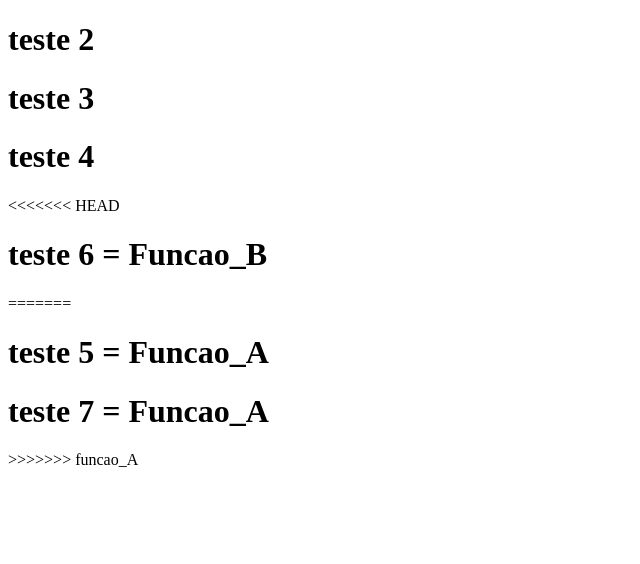
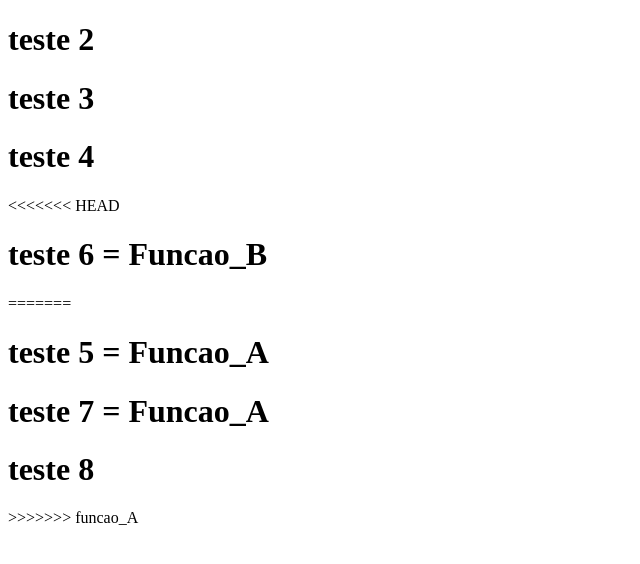
Before and after one commit to brunaferreir/teste2, a plain HTML site: page index.html in a window 1280 px wide. Shown: the whole page, without its empty margins (0-640 px from the left). Drawn offline with Linux system fonts and the light colour scheme.

Commit message:
decimo commit

```diff
--- a/index.html
+++ b/index.html
@@ -14,6 +14,7 @@
 =======
     <h1>teste 5 = Funcao_A</h1>
     <h1>teste 7 = Funcao_A</h1>
+    <h1>teste 8 </h1>
 
 
 >>>>>>> funcao_A
```
